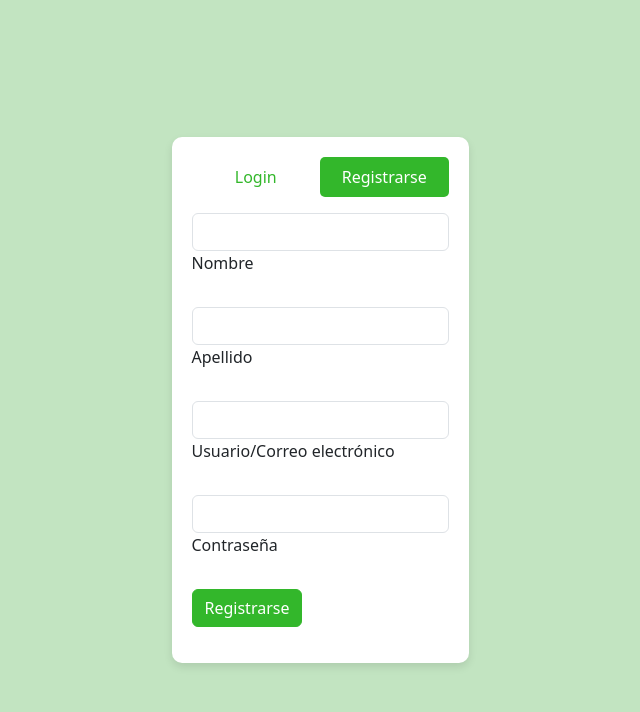
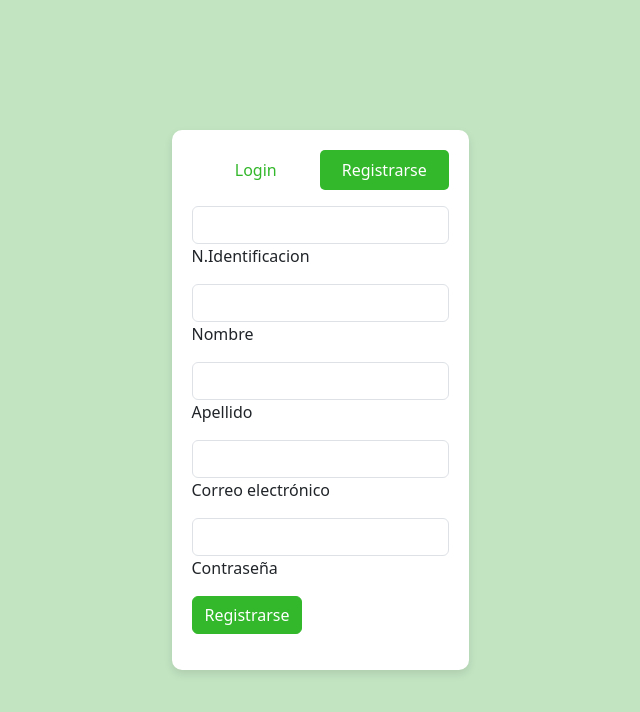
Before and after one commit to Murif777/guide-upc-front, a React (Vite) app: page /inicio/editar-perfil in a window 1280 px wide. Both pictures are taken after a click on the button "Registrarse". Shown: the top 712 px of the page, without its empty margins (320-960 px from the left). Built offline with nearby package versions, Linux system fonts and the light colour scheme.

Commit message:
funcionalidad de agregar fotos de perfil

```diff
--- a/src/App.jsx
+++ b/src/App.jsx
@@ -15,7 +15,6 @@ const RenderHeaderFooter = ({ children }) => {
     <>
       {location.pathname !== "/login" && <Header/>}
       {children}
-      {location.pathname !== "/login" && <Footer />}
     </>
     );
   };
--- a/src/components/specificComponent/EditarPerfil.jsx
+++ b/src/components/specificComponent/EditarPerfil.jsx
@@ -1,12 +1,13 @@
 import { useState, useEffect } from 'react';
 import { useNavigate } from 'react-router-dom';
-import { Form, Button, Container, Image } from 'react-bootstrap';
-import { getProfile } from '../../services/UsuarioService';
-import classNames from 'classnames';
+import { Image } from 'react-bootstrap';
+import { getProfile, updateUserProfile } from '../../services/UsuarioService';
 import '../../assets/styles/EditarPerfil.css';
 
 export default function EditarPerfil() {
   const navigate = useNavigate();
+  const [id, setId] = useState("");
+  const [login, setlogin] = useState("");
   const [nombre, setNombre] = useState("");
   const [apellido, setApellido] = useState("");
   const [foto, setFoto] = useState("");
@@ -15,10 +16,13 @@ export default function EditarPerfil() {
   useEffect(() => {
     getProfile()
       .then(data => {
+        setId(data.id);
+        setlogin(data.login);
+        console.log("----ID: "+data.id)
         setNombre(data.nombre);
         setApellido(data.apellido);
         setFoto(data.foto);
-        setPreviewFoto(data.foto);
+        setPreviewFoto(`http://localhost:8080/${data.foto}`);
       })
       .catch(error => {
         console.error('Error al obtener el perfil del usuario:', error);
@@ -27,6 +31,7 @@ export default function EditarPerfil() {
 
   const onChangeHandler = (event) => {
     const { name, value, files } = event.target;
+    if (name === 'id') setId(value);
     if (name === 'nombre') setNombre(value);
     if (name === 'apellido') setApellido(value);
     if (name === 'foto' && files.length > 0) {
@@ -38,17 +43,14 @@ export default function EditarPerfil() {
 
   const onSubmit = (e) => {
     e.preventDefault();
-    const formData = new FormData();
-    formData.append('nombre', nombre);
-    formData.append('apellido', apellido);
-    formData.append('foto', foto);
-
-    updateUserProfile(formData)
+    console.log("foto: "+previewFoto)
+    updateUserProfile(login, id, nombre, apellido, foto)
       .then(response => {
         console.log('Perfil actualizado:', response.data);
         navigate('/inicio');
       })
       .catch(error => {
+        console.log("datos intentados enviar : " +id,nombre);
         console.error('Error al actualizar el perfil:', error);
       });
   };
@@ -62,8 +64,32 @@ export default function EditarPerfil() {
                         width={150}
                         height={150}
                         className="profile-photo"
-                        roundedCircle/>}
+                        roundedCircle/>
+                        }
       <form onSubmit={onSubmit}>
+        <div>
+          <input
+            type="file"
+            id="foto"
+            name="foto"
+            className="form-control"
+            accept="image/*"
+            onChange={onChangeHandler}
+          />
+          <label className="form-label" htmlFor="foto">Seleccionar Foto</label>
+        </div>
+        <div>
+          <input
+            type="text"
+            id="id"
+            name="id"
+            className="form-control"
+            value={id}
+            onChange={onChangeHandler}
+            disabled
+          />
+          <label className="form-label" htmlFor="id">N.Identificacion</label>
+        </div>
         <div>
           <input
             type="text"
@@ -86,17 +112,6 @@ export default function EditarPerfil() {
           />
           <label className="form-label" htmlFor="apellido">Apellido</label>
         </div>
-        <div>
-          <input
-            type="file"
-            id="foto"
-            name="foto"
-            className="form-control"
-            accept="image/*"
-            onChange={onChangeHandler}
-          />
-          <label className="form-label" htmlFor="foto">Seleccionar Foto</label>
-        </div>
         <button type="submit" className="btn btn-primary btn-block mb-3">Guardar Cambios</button>
       </form>
     </>
--- a/src/components/specificComponent/MenuUsuario.jsx
+++ b/src/components/specificComponent/MenuUsuario.jsx
@@ -35,7 +35,7 @@ const MenuUsuario = () => {
         .then(perfil => {
           console.log("Perfil obtenido:", perfil);
           if (perfil && perfil.foto) {
-            setUserPhotoURL(perfil.foto);
+            setUserPhotoURL(`http://localhost:8080/${perfil.foto}`);
           } else {
             const randomIndex = Math.floor(Math.random() * defaultProfilePics.length);
             setUserPhotoURL(defaultProfilePics[randomIndex]);
--- a/src/pages/LoginForm.jsx
+++ b/src/pages/LoginForm.jsx
@@ -6,6 +6,7 @@ import '../assets/styles/LoginForm.css';
 
 export default function LoginForm() {
     const [active, setActive] = useState("login");
+    const [id, setId] = useState("");
     const [nombre, setNombre] = useState("");
     const [apellido, setApellido] = useState("");
     const [login, setLogin] = useState("");
@@ -13,6 +14,7 @@ export default function LoginForm() {
     const navigate = useNavigate();
     const onChangeHandler = (event) => {
         const { name, value } = event.target;
+        if (name === 'id') setId(value);
         if (name === 'nombre') setNombre(value);
         if (name === 'apellido') setApellido(value);
         if (name === 'login') setLogin(value);
@@ -25,7 +27,7 @@ export default function LoginForm() {
     };
     const onSubmitRegister = (e) => {
         e.preventDefault();
-        SubmitRegister(nombre,apellido,login,contraseña,navigate);
+        SubmitRegister(id,nombre,apellido,login,contraseña,navigate);
     };
 
     return (
@@ -48,7 +50,7 @@ export default function LoginForm() {
                             <form onSubmit={onSubmitLogin}>
                                 <div className="form-outline mb-4">
                                     <input type="text" id="loginName" name="login" className="form-control" onChange={onChangeHandler} />
-                                    <label className="form-label" htmlFor="loginName">Usuario/Correo electrónico</label>
+                                    <label className="form-label" htmlFor="loginName">Correo electrónico</label>
                                 </div>
                                 <div className="form-outline mb-4">
                                     <input type="password" id="loginPassword" name="contraseña" className="form-control" onChange={onChangeHandler} />
@@ -59,19 +61,23 @@ export default function LoginForm() {
                         </div>
                         <div className={classNames("tab-pane", "fade", active === "register" ? "show active" : "")} id="pills-register">
                             <form onSubmit={onSubmitRegister}>
-                                <div className="form-outline mb-4">
+                                <div className="form-outline mb-2">
+                                    <input type="text" id="id" name="id" className="form-control" onChange={onChangeHandler} />
+                                    <label className="form-label" htmlFor="id">N.Identificacion</label>
+                                </div>
+                                <div className="form-outline mb-2">
                                     <input type="text" id="nombre" name="nombre" className="form-control" onChange={onChangeHandler} />
                                     <label className="form-label" htmlFor="nombre">Nombre</label>
                                 </div>
-                                <div className="form-outline mb-4">
+                                <div className="form-outline mb-2">
                                     <input type="text" id="apellido" name="apellido" className="form-control" onChange={onChangeHandler} />
                                     <label className="form-label" htmlFor="apellido">Apellido</label>
                                 </div>
-                                <div className="form-outline mb-4">
+                                <div className="form-outline mb-2">
                                     <input type="text" id="login" name="login" className="form-control" onChange={onChangeHandler} />
-                                    <label className="form-label" htmlFor="login">Usuario/Correo electrónico</label>
+                                    <label className="form-label" htmlFor="login">Correo electrónico</label>
                                 </div>
-                                <div className="form-outline mb-4">
+                                <div className="form-outline mb-2">
                                     <input type="password" id="registerPassword" name="contraseña" className="form-control" onChange={onChangeHandler} />
                                     <label className="form-label" htmlFor="registerPassword">Contraseña</label>
                                 </div>
--- a/src/services/UsuarioService.jsx
+++ b/src/services/UsuarioService.jsx
@@ -22,8 +22,9 @@ export const SubmitLogin = async (login, contraseña, navigate) => {
   );
 };
 
-export const SubmitRegister = async (nombre, apellido, login, contraseña, navigate) => {
+export const SubmitRegister = async (id,nombre, apellido, login, contraseña, navigate) => {
   const formData = {
+    id,
     nombre,
     apellido,
     login,
@@ -72,32 +73,39 @@ export const getProfile = async () => {
 };
 
 // Método para actualizar el perfil del usuario por login
-export const updateUserProfile = async (login, nombre, apellido, contraseña, foto) => {
+export const updateUserProfile = async (login, id, nombre, apellido,foto) => {
+  if (!id||id === 'undefined') {
+    throw new Error('ID de usuario no válido');
+  }
   const formData = new FormData();
+  formData.append('id', id);
   formData.append('nombre', nombre);
   formData.append('apellido', apellido);
-  formData.append('contraseña', contraseña);
-  if (foto) {
+  if (foto && foto instanceof File) {
     formData.append('foto', foto);
   }
 
   try {
-    const response = await request('PUT', `/update/${login}`, formData, {
-      headers: {
-        'Content-Type': 'multipart/form-data'
+    const response = await request(
+      'PUT',
+      `/update/${encodeURIComponent(login)}`,
+      formData,
+      {
+        headers: {
+          // No establecemos Content-Type aquí - axios lo establecerá automáticamente con el boundary para FormData
+          'Accept': 'application/json'
+        }
       }
-    });
-    console.log('Perfil actualizado:', response.data);
-    return response.data; // Devuelve los datos actualizados del perfil
+    );
+
+    if (response && response.data) {
+      console.log('Perfil actualizado:', response.data);
+      return response.data;
+    } else {
+      throw new Error('No se recibieron datos en la respuesta');
+    }
   } catch (error) {
     console.error('Error al actualizar el perfil:', error);
-    if (error.response && error.response.status === 400) {
-      console.error('Solicitud incorrecta.');
-    } else if (error.response && error.response.status === 401) {
-      console.error('No autorizado. Redirigiendo al login...');
-    } else {
-      console.error('Error desconocido al actualizar el perfil del usuario');
-    }
-    return null; // Devuelve null si hubo un error
+    throw error; // Re-lanzamos el error para que sea manejado por el componente que llama
   }
 };
```
